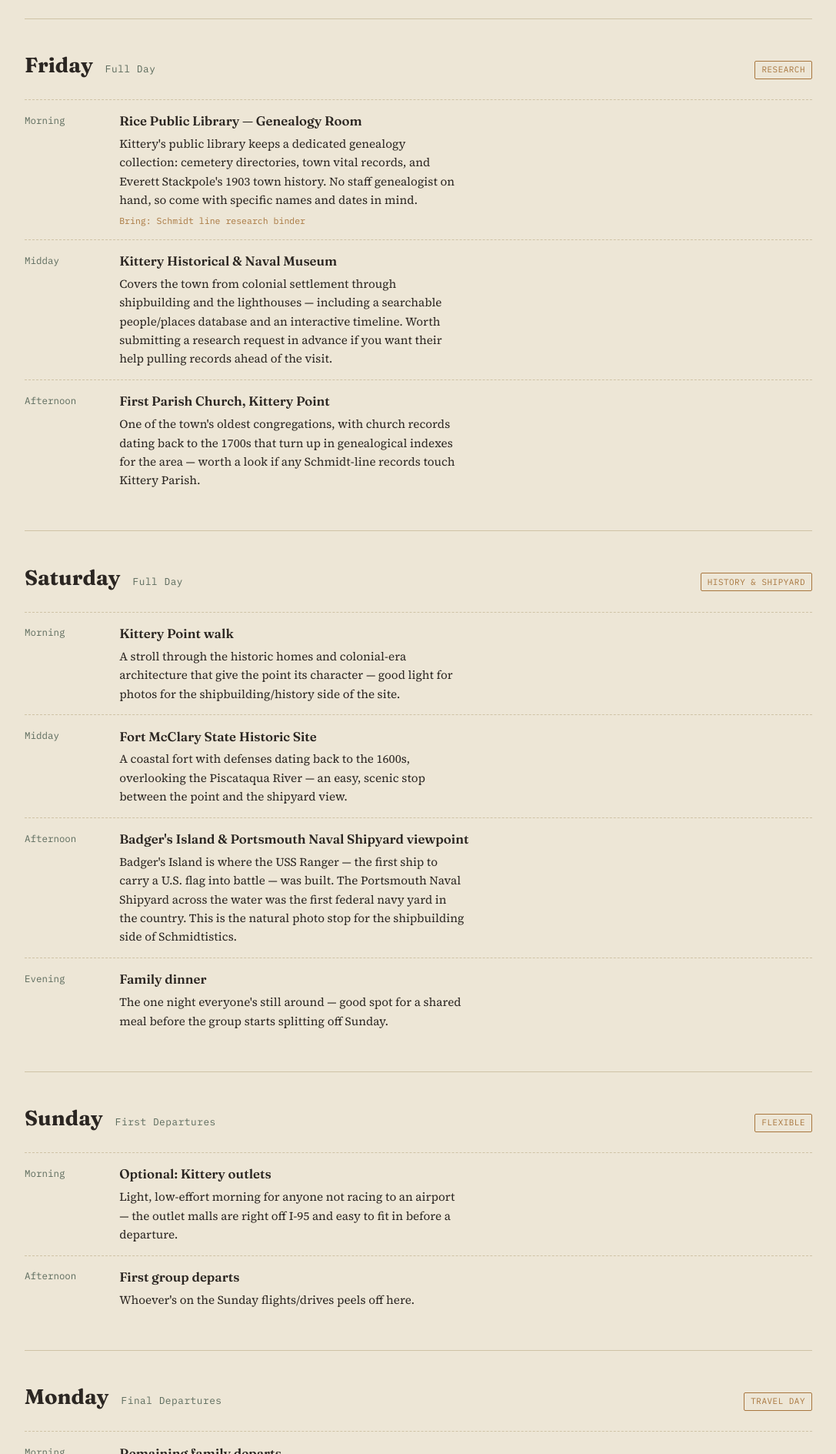
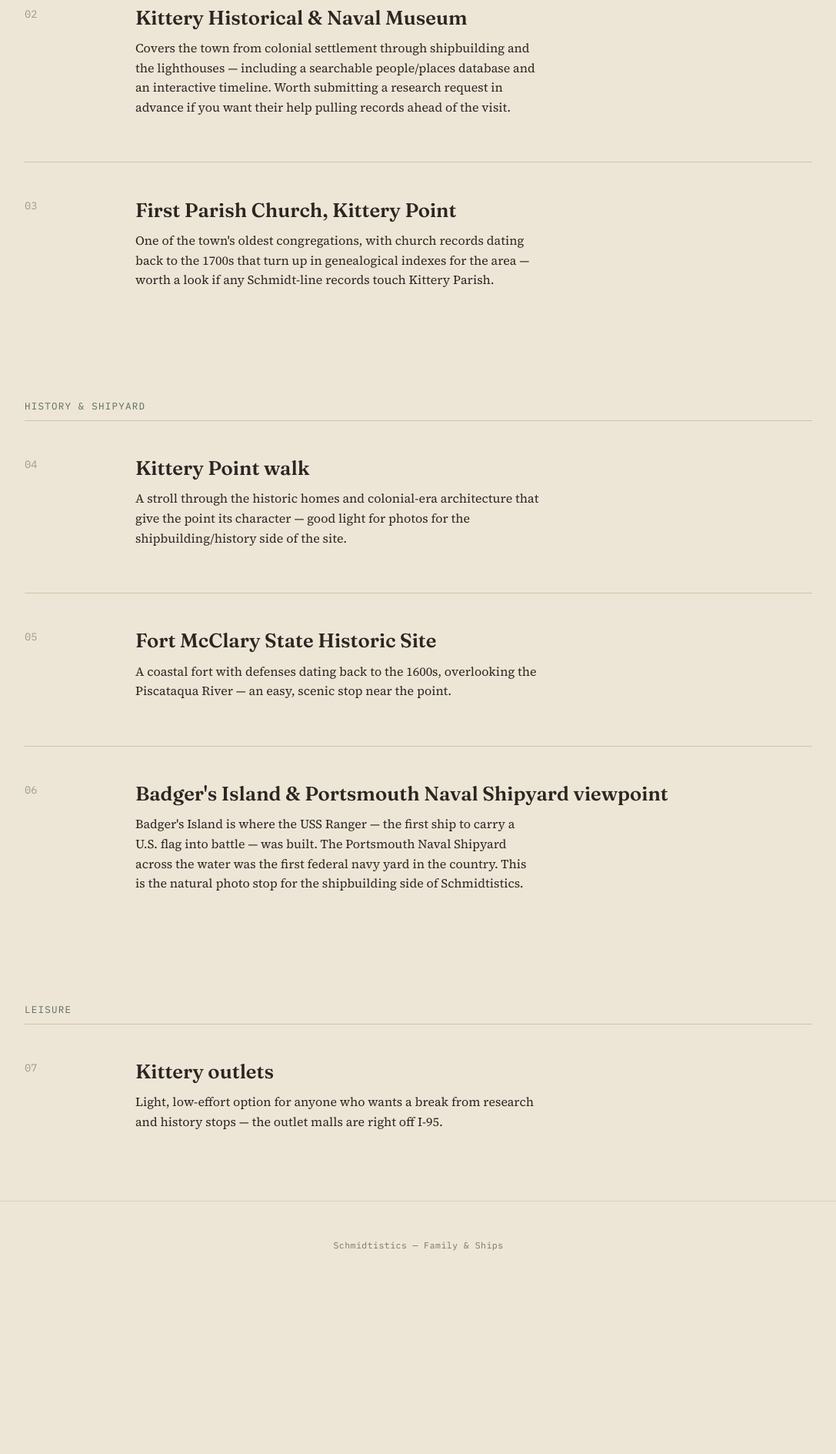
Before and after one commit to saluki7700/SCHMIDTISTICS, a plain HTML site: page kittery.html in a window 1280 px wide. Shown: the part 911-2800 px from the top of the page at 77% size, without its empty margins (96-1183 px from the left). After the commit the page ends 2603 px from the top, so only its background shows below. Drawn offline with Linux system fonts and the light colour scheme.

Commit message:
Add files via upload

```diff
--- a/kittery.html
+++ b/kittery.html
@@ -3,7 +3,7 @@
 <head>
 <meta charset="UTF-8">
 <meta name="viewport" content="width=device-width, initial-scale=1.0">
-<title>Schmidtistics — Kittery Itinerary</title>
+<title>Schmidtistics — Places to Visit, Kittery</title>
 <link rel="preconnect" href="https://fonts.googleapis.com">
 <link href="https://fonts.googleapis.com/css2?family=Fraunces:opsz,wght@9..144,400;9..144,600;9..144,700&family=Source+Serif+4:ital,wght@0,400;0,600;1,400&family=IBM+Plex+Mono:wght@400;500&display=swap" rel="stylesheet">
 <link rel="stylesheet" href="style.css">
@@ -23,38 +23,14 @@
   .hero p { max-width: 58ch; font-size: 1.05rem; }
 
   section { max-width: 68rem; margin: 0 auto; padding: 0 2rem 2rem; }
-
-  .day {
-    border-top: 1px solid var(--paper-line);
-    padding: 2.4rem 0;
-  }
-  .day-head {
-    display: flex; align-items: baseline; gap: 1rem; flex-wrap: wrap;
-    margin-bottom: 1.4rem;
-  }
-  .day-head .dow {
-    font-family: var(--display); font-weight: 700; font-size: 1.7rem;
-  }
-  .day-head .date {
-    font-family: var(--mono); font-size: 0.8rem; color: var(--verdigris);
-    letter-spacing: 0.04em;
-  }
-  .day-head .tag {
-    font-family: var(--mono); font-size: 0.68rem; text-transform: uppercase;
-    letter-spacing: 0.05em; border: 1px solid var(--brass); color: var(--brass);
-    padding: 0.15rem 0.5rem; border-radius: 2px; margin-left: auto;
+  .section-title {
+    font-family: var(--mono); font-size: 0.78rem; letter-spacing: 0.1em;
+    text-transform: uppercase; color: var(--verdigris); margin: 3.2rem 0 0.5rem;
   }
 
-  .slot {
-    display: grid; grid-template-columns: 6.5rem 1fr; gap: 1.2rem;
-    padding: 0.9rem 0;
-    border-top: 1px dashed var(--paper-line);
-  }
-  .slot:first-of-type { border-top: none; }
-  .slot time { font-family: var(--mono); font-size: 0.78rem; color: var(--verdigris); padding-top: 0.15rem; }
-  .slot h4 { font-family: var(--display); font-size: 1.05rem; margin: 0 0 0.25rem; font-weight: 600; }
-  .slot p { margin: 0; font-size: 0.95rem; max-width: 56ch; }
-  .slot .note { font-family: var(--mono); font-size: 0.72rem; color: var(--brass); margin-top: 0.35rem; }
+  .entry { border-color: var(--paper-line); }
+  .entry .no { color: var(--verdigris); }
+  .entry .note { font-family: var(--mono); font-size: 0.72rem; color: var(--brass); margin-top: 0.6rem; }
 
   .site-footer { border-top: 1px solid var(--paper-line); }
 </style>
@@ -73,160 +49,96 @@
 
 <header class="hero">
   <div class="eyebrow">Field Trip — Kittery, Maine</div>
-  <h1>Kittery Itinerary</h1>
+  <h1>Places to Visit</h1>
   <p style="font-family: var(--mono); font-size: 0.78rem; color: var(--brass); text-transform: uppercase; letter-spacing: 0.05em; margin: -0.6rem 0 1.4rem;">
     Draft / Placeholder — not final, open to input from the group
   </p>
-  <p>A working framework for the family visit — arrivals staggered through Thursday,
-  departures split across Sunday and Monday. Research-heavy days sit in the middle
-  where everyone's actually there.</p>
+  <p>A running list of stops worth working into the visit — research spots, historic
+  sites, and a couple of easy leisure options. Not sequenced to any particular day,
+  just a shared reference for the group to plan around.</p>
 </header>
 
 <section>
+  <div class="section-title">Research</div>
 
-  <div class="day">
-    <div class="day-head">
-      <span class="dow">Thursday</span>
-      <span class="date">Arrivals</span>
-      <span class="tag">Travel Day</span>
-    </div>
-    <div class="slot">
-      <time>All Day</time>
+  <div class="entry">
+    <div class="no">01</div>
     <div>
-        <h4>Staggered arrivals</h4>
-        <p>No fixed plans — everyone lands, drives in, or checks in on their own schedule.
-        Keep it loose since arrival times will vary across the group.</p>
-      </div>
-    </div>
-    <div class="slot">
-      <time>Evening</time>
-      <div>
-        <h4>Welcome dinner, Kittery Point</h4>
-        <p>A relaxed first meal once most of the group has arrived — seafood is the
-        obvious move this close to the water. Worth booking ahead if the group is large.</p>
-      </div>
-    </div>
-  </div>
-
-  <div class="day">
-    <div class="day-head">
-      <span class="dow">Friday</span>
-      <span class="date">Full Day</span>
-      <span class="tag">Research</span>
-    </div>
-    <div class="slot">
-      <time>Morning</time>
-      <div>
-        <h4>Rice Public Library — Genealogy Room</h4>
+      <h3>Rice Public Library — Genealogy Room</h3>
       <p>Kittery's public library keeps a dedicated genealogy collection: cemetery
       directories, town vital records, and Everett Stackpole's 1903 town history.
       No staff genealogist on hand, so come with specific names and dates in mind.</p>
       <div class="note">Bring: Schmidt line research binder</div>
     </div>
   </div>
-    <div class="slot">
-      <time>Midday</time>
+
+  <div class="entry">
+    <div class="no">02</div>
     <div>
-        <h4>Kittery Historical &amp; Naval Museum</h4>
+      <h3>Kittery Historical &amp; Naval Museum</h3>
       <p>Covers the town from colonial settlement through shipbuilding and the
       lighthouses — including a searchable people/places database and an interactive
       timeline. Worth submitting a research request in advance if you want their help
       pulling records ahead of the visit.</p>
     </div>
   </div>
-    <div class="slot">
-      <time>Afternoon</time>
+
+  <div class="entry">
+    <div class="no">03</div>
     <div>
-        <h4>First Parish Church, Kittery Point</h4>
+      <h3>First Parish Church, Kittery Point</h3>
       <p>One of the town's oldest congregations, with church records dating back to
       the 1700s that turn up in genealogical indexes for the area — worth a look if
       any Schmidt-line records touch Kittery Parish.</p>
     </div>
   </div>
-  </div>
+</section>
 
-  <div class="day">
-    <div class="day-head">
-      <span class="dow">Saturday</span>
-      <span class="date">Full Day</span>
-      <span class="tag">History &amp; Shipyard</span>
-    </div>
-    <div class="slot">
-      <time>Morning</time>
+<section>
+  <div class="section-title">History &amp; Shipyard</div>
+
+  <div class="entry">
+    <div class="no">04</div>
     <div>
-        <h4>Kittery Point walk</h4>
+      <h3>Kittery Point walk</h3>
       <p>A stroll through the historic homes and colonial-era architecture that give
       the point its character — good light for photos for the shipbuilding/history
       side of the site.</p>
     </div>
   </div>
-    <div class="slot">
-      <time>Midday</time>
+
+  <div class="entry">
+    <div class="no">05</div>
     <div>
-        <h4>Fort McClary State Historic Site</h4>
+      <h3>Fort McClary State Historic Site</h3>
       <p>A coastal fort with defenses dating back to the 1600s, overlooking the
-        Piscataqua River — an easy, scenic stop between the point and the shipyard view.</p>
+      Piscataqua River — an easy, scenic stop near the point.</p>
     </div>
   </div>
-    <div class="slot">
-      <time>Afternoon</time>
+
+  <div class="entry">
+    <div class="no">06</div>
     <div>
-        <h4>Badger's Island &amp; Portsmouth Naval Shipyard viewpoint</h4>
+      <h3>Badger's Island &amp; Portsmouth Naval Shipyard viewpoint</h3>
       <p>Badger's Island is where the USS Ranger — the first ship to carry a U.S. flag
       into battle — was built. The Portsmouth Naval Shipyard across the water was the
       first federal navy yard in the country. This is the natural photo stop for the
       shipbuilding side of Schmidtistics.</p>
     </div>
   </div>
-    <div class="slot">
-      <time>Evening</time>
+</section>
+
+<section>
+  <div class="section-title">Leisure</div>
+
+  <div class="entry">
+    <div class="no">07</div>
     <div>
-        <h4>Family dinner</h4>
-        <p>The one night everyone's still around — good spot for a shared meal before
-        the group starts splitting off Sunday.</p>
+      <h3>Kittery outlets</h3>
+      <p>Light, low-effort option for anyone who wants a break from research and
+      history stops — the outlet malls are right off I-95.</p>
     </div>
   </div>
-  </div>
-
-  <div class="day">
-    <div class="day-head">
-      <span class="dow">Sunday</span>
-      <span class="date">First Departures</span>
-      <span class="tag">Flexible</span>
-    </div>
-    <div class="slot">
-      <time>Morning</time>
-      <div>
-        <h4>Optional: Kittery outlets</h4>
-        <p>Light, low-effort morning for anyone not racing to an airport — the outlet
-        malls are right off I-95 and easy to fit in before a departure.</p>
-      </div>
-    </div>
-    <div class="slot">
-      <time>Afternoon</time>
-      <div>
-        <h4>First group departs</h4>
-        <p>Whoever's on the Sunday flights/drives peels off here.</p>
-      </div>
-    </div>
-  </div>
-
-  <div class="day">
-    <div class="day-head">
-      <span class="dow">Monday</span>
-      <span class="date">Final Departures</span>
-      <span class="tag">Travel Day</span>
-    </div>
-    <div class="slot">
-      <time>Morning</time>
-      <div>
-        <h4>Remaining family departs</h4>
-        <p>Buffer morning for last-minute packing, a final coffee, or one more pass
-        through the museum if anyone wants a second look at a record.</p>
-      </div>
-    </div>
-  </div>
-
 </section>
 
 <footer class="site-footer">Schmidtistics — Family &amp; Ships</footer>
```
Lines whose indentation alone changed are shown as unchanged.
